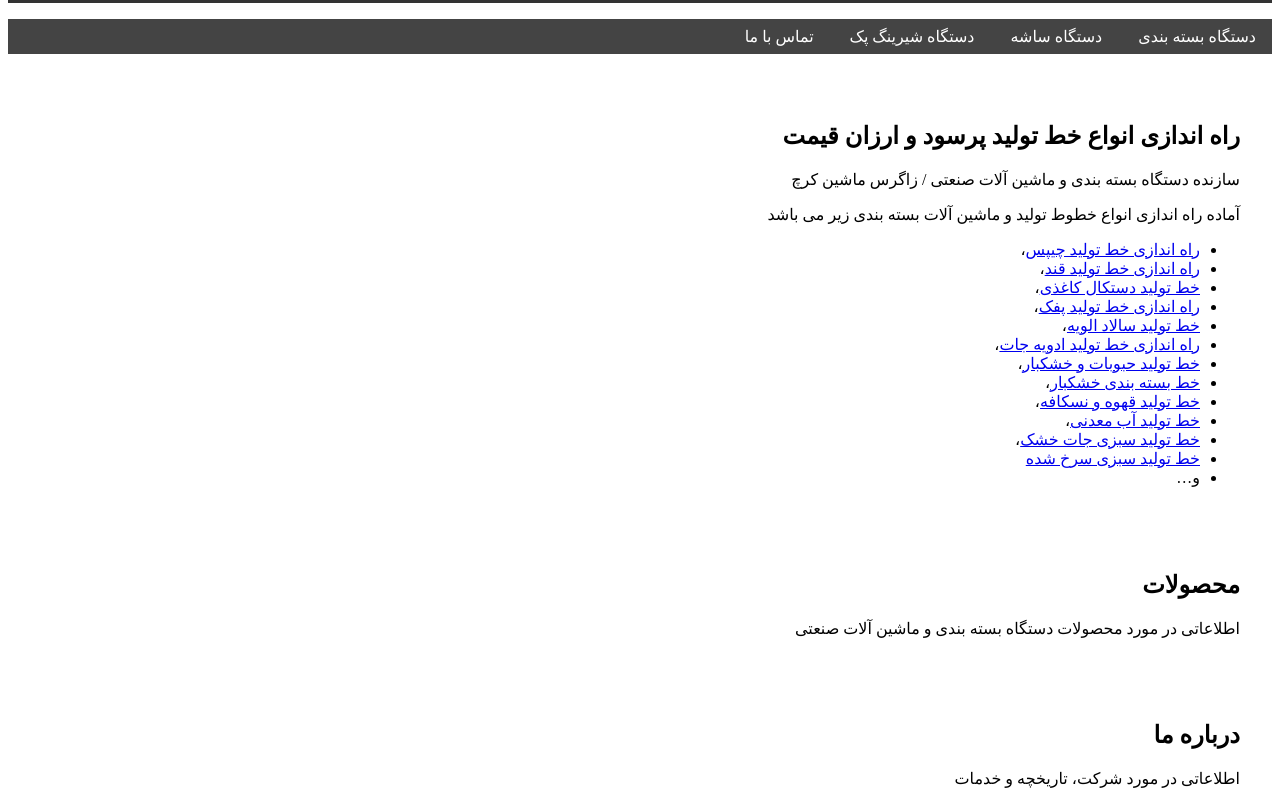
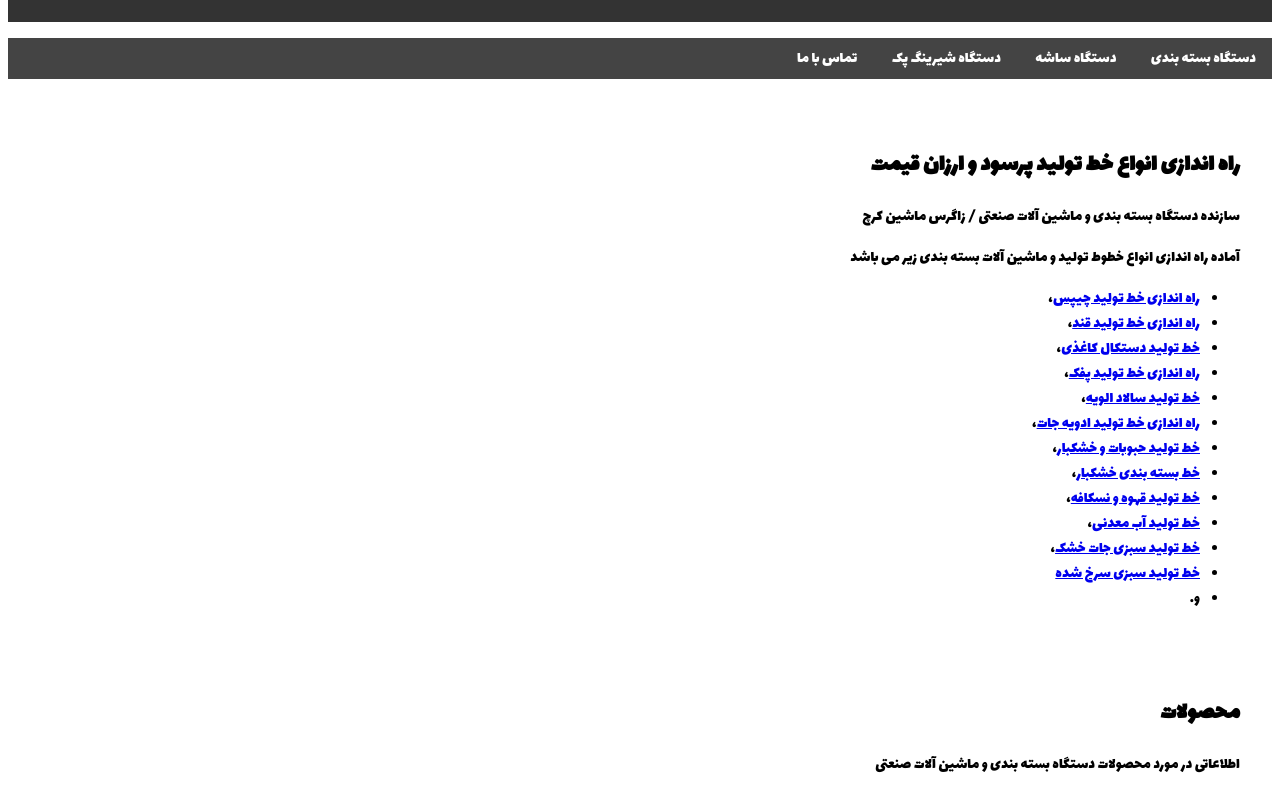
Before and after one commit to arianzagrosmachinery/pack.github.io, a plain HTML site: page index.html in a window 1280 px wide. Shown: the part 136-926 px from the top of the page. Drawn offline with Linux system fonts and the light colour scheme.

Commit message:
Update index.html

```diff
--- a/index.html
+++ b/index.html
@@ -1,11 +1,10 @@
 <!DOCTYPE html>
-<html lang="fa" dir="rtl">
+<html lang="fa" dir="rtl"style="font-family:Lalezar!important">
 <head>
     /* General styling */
 <link rel="preconnect" href="https://fonts.googleapis.com">
 <link rel="preconnect" href="https://fonts.gstatic.com" crossorigin>
 <link href="https://fonts.googleapis.com/css2?family=Lalezar&display=swap" rel="stylesheet">
-@import url('https://fonts.googleapis.com/css2?family=Lalezar&display=swap');
 <meta charset="UTF-8">
 <meta name="viewport" content="width=device-width, initial-scale=1.0">
 <title>دستگاه بسته بندی و ماشین آلات صنعتی</title>
```
